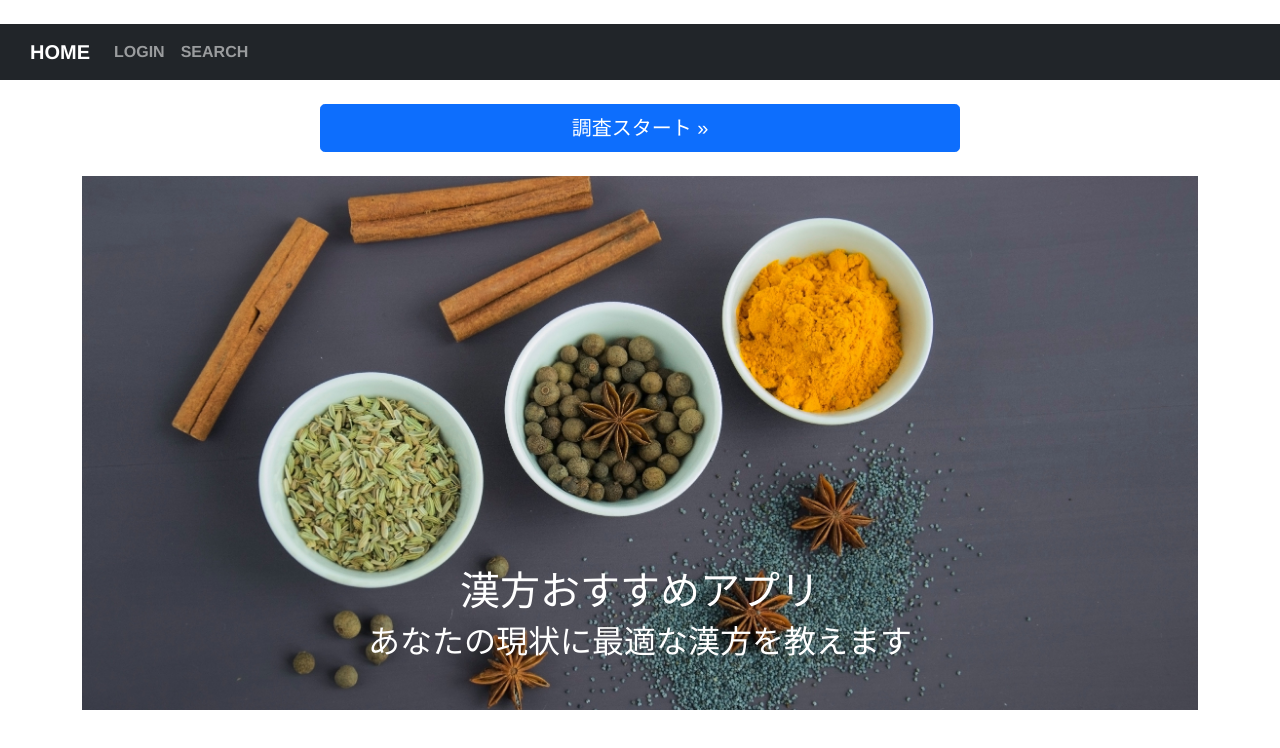
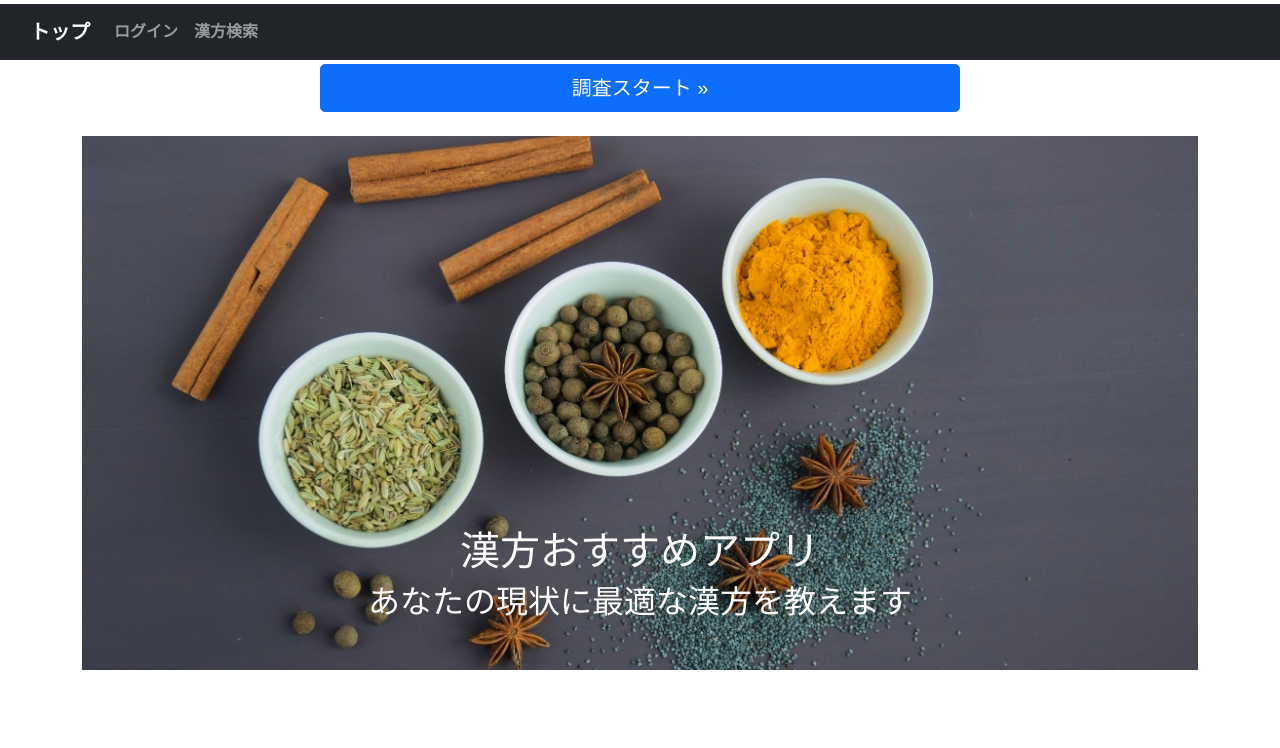
Before and after one commit to Kedaiman/kanpoAppVue, a Vue app: page / in a window 1280 px wide. Shown: the top 748 px of the page. Built offline with nearby package versions, Linux system fonts and the light colour scheme.

Commit message:
revise screen

```diff
--- a/src/App.vue
+++ b/src/App.vue
@@ -8,19 +8,19 @@
       <router-view/>
     </transition>
     -->
-    <header class="py-4">
+    <header class="py-1">
       <b-navbar toggleable="sm" type="dark" variant="dark">
-        <b-navbar-brand to="/top">HOME</b-navbar-brand>
+        <b-navbar-brand to="/top">トップ</b-navbar-brand>
         <b-navbar-toggle target="nav-collapse"></b-navbar-toggle>
         <b-collapse id="nav-collapse" is-nav>
           <b-navbar-nav>
-            <b-nav-item to="/login">LOGIN</b-nav-item>
-            <b-nav-item to="/search">SEARCH</b-nav-item>
+            <b-nav-item to="/login">ログイン</b-nav-item>
+            <b-nav-item to="/search">漢方検索</b-nav-item>
           </b-navbar-nav>
         </b-collapse>
         <div class="d-flex" v-if="checkSearch()">
           <input class="form-control me-2" v-model="searchWord">
-          <button class="btn btn-outline-success" @click="doSearch()">Search</button>
+          <button class="btn btn-outline-success" @click="doSearch()">検索</button>
         </div>
       </b-navbar>
     </header>
--- a/src/router/index.js
+++ b/src/router/index.js
@@ -47,7 +47,7 @@ const routes = [
   {
     path: '/search',
     name: 'search',
-    component: () => import('../views/errorView.vue'),
+    component: () => import('../views/searchView.vue'),
     props: true
   }
 ]
```
